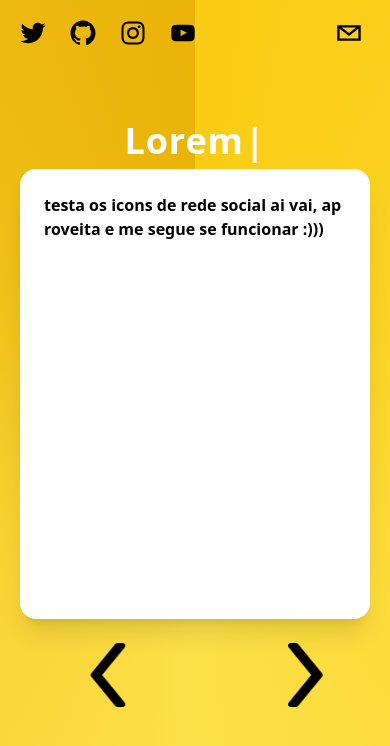
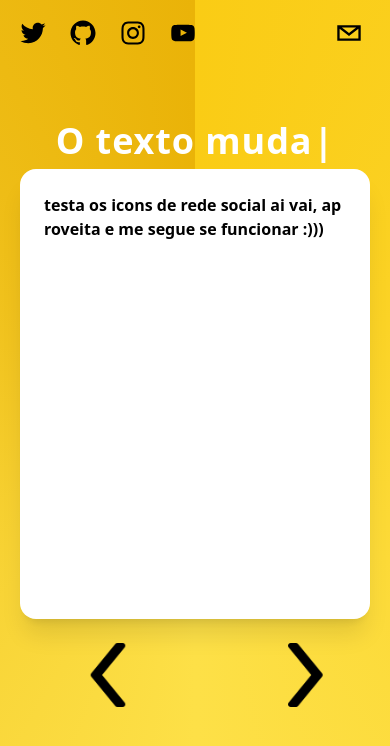
Before and after one commit to DovahKiinCat/SimpleSlideView, a Next.js app: page / in a window 390 px wide. Shown: the top 746 px of the page. Built offline with nearby package versions, Linux system fonts and the light colour scheme.

Commit message:
Mobile Test

```diff
--- a/components/body.tsx
+++ b/components/body.tsx
@@ -30,7 +30,7 @@ export default function Body() {
                     <section className='font-bold text-white text-4xl tracking-wide p-2 text-center sm:text-left sm:text-4xl '>
                         <h1><Typewriter
                             options={{
-                                strings: ["Lorem ipsum", "Lorem ipsum"],
+                                strings: ["Uau...", "O texto muda :0", "Tecnologia"],
                                 autoStart: true,
                                 loop: true
                             }}
```
